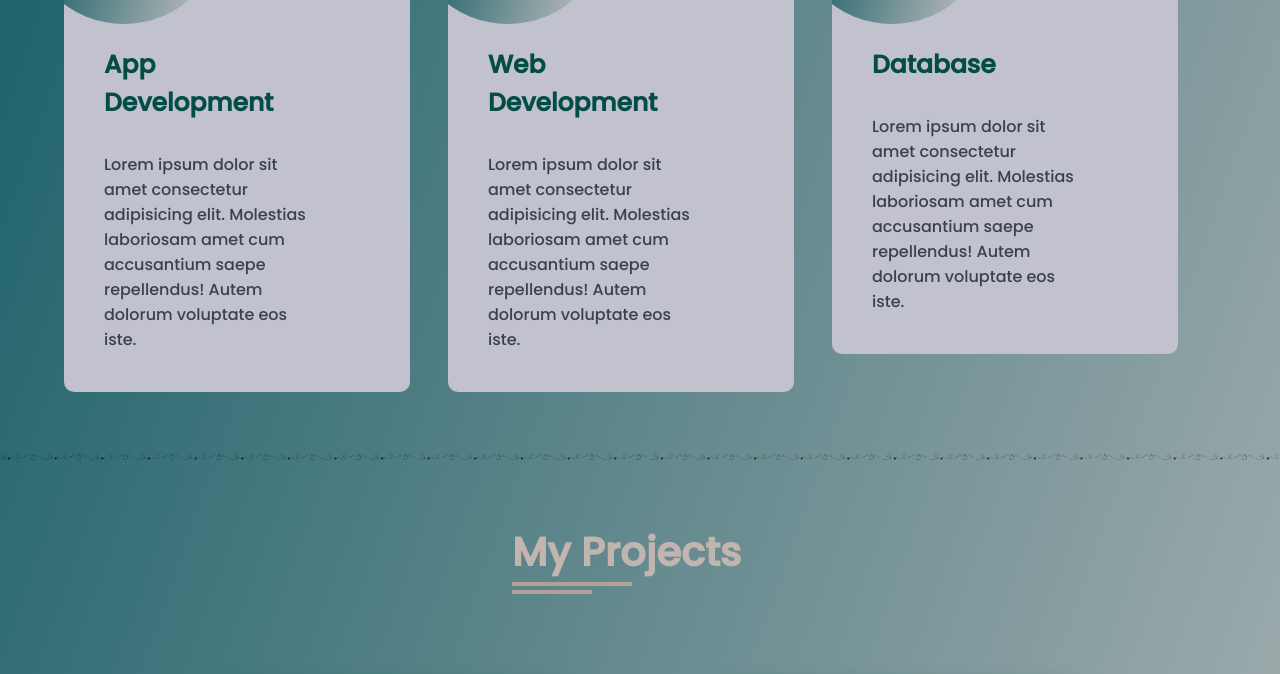
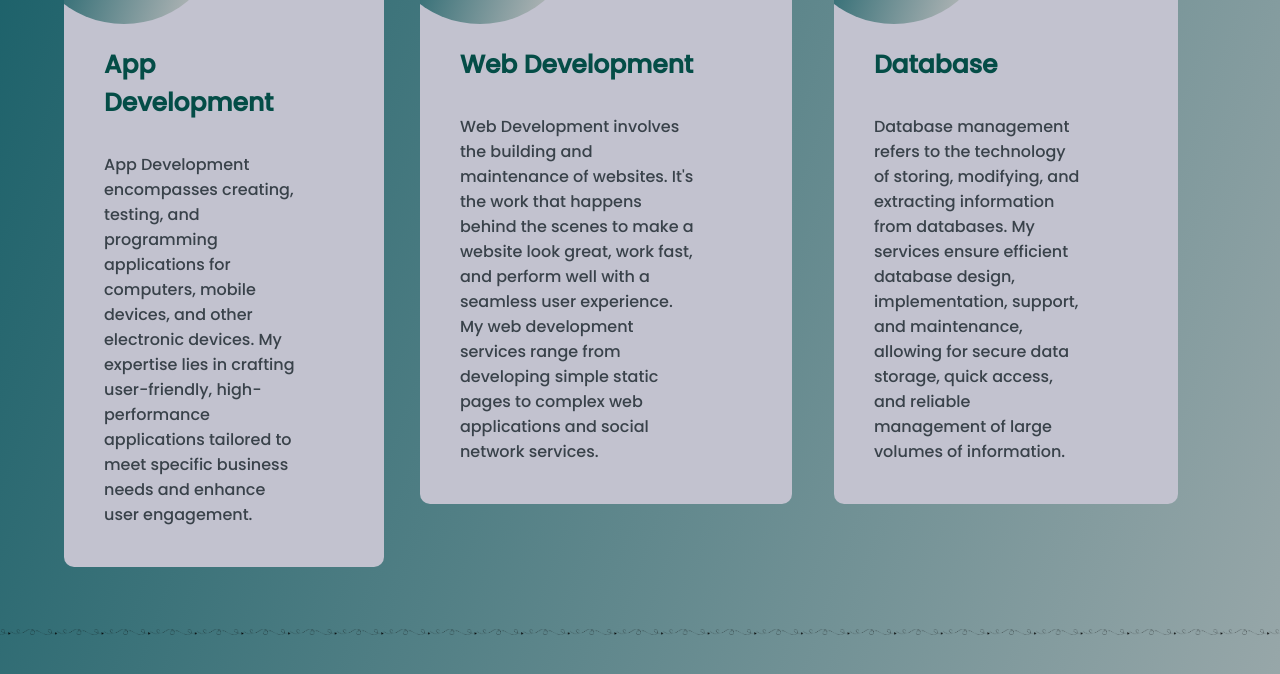
Before and after one commit to forhad-islam-rony/forhad-islam-rony.github.io, a plain HTML site: page index.html in a window 1280 px wide. Shown: the part 2261-2935 px from the top of the page. Drawn offline with nearby package versions, Linux system fonts and the light colour scheme.

Commit message:
index update

```diff
--- a/index.html
+++ b/index.html
@@ -244,7 +244,7 @@
                 <div class="content">
                     <br/>
                     <h5>App Development</h5>
-                    <p>Lorem ipsum dolor sit amet consectetur adipisicing elit. Molestias laboriosam amet cum accusantium saepe repellendus! Autem dolorum voluptate eos iste.</p>
+                    <p>App Development encompasses creating, testing, and programming applications for computers, mobile devices, and other electronic devices. My expertise lies in crafting user-friendly, high-performance applications tailored to meet specific business needs and enhance user engagement.</p>
                 </div>
             </div>
         </div>
@@ -255,7 +255,7 @@
                 <div class="content">
                     <br/>
                     <h5>Web Development</h5>
-                    <p>Lorem ipsum dolor sit amet consectetur adipisicing elit. Molestias laboriosam amet cum accusantium saepe repellendus! Autem dolorum voluptate eos iste.</p>
+                    <p> Web Development involves the building and maintenance of websites. It's the work that happens behind the scenes to make a website look great, work fast, and perform well with a seamless user experience. My web development services range from developing simple static pages to complex web applications and social network services.</p>
                 </div>
             </div>
         </div>
@@ -266,7 +266,7 @@
                 <div class="content">
                     <br/>
                     <h5>Database</h5>
-                    <p>Lorem ipsum dolor sit amet consectetur adipisicing elit. Molestias laboriosam amet cum accusantium saepe repellendus! Autem dolorum voluptate eos iste.</p>
+                    <p>Database management refers to the technology of storing, modifying, and extracting information from databases. My services ensure efficient database design, implementation, support, and maintenance, allowing for secure data storage, quick access, and reliable management of large volumes of information.</p>
                 </div>
             </div>
         </div>
```
